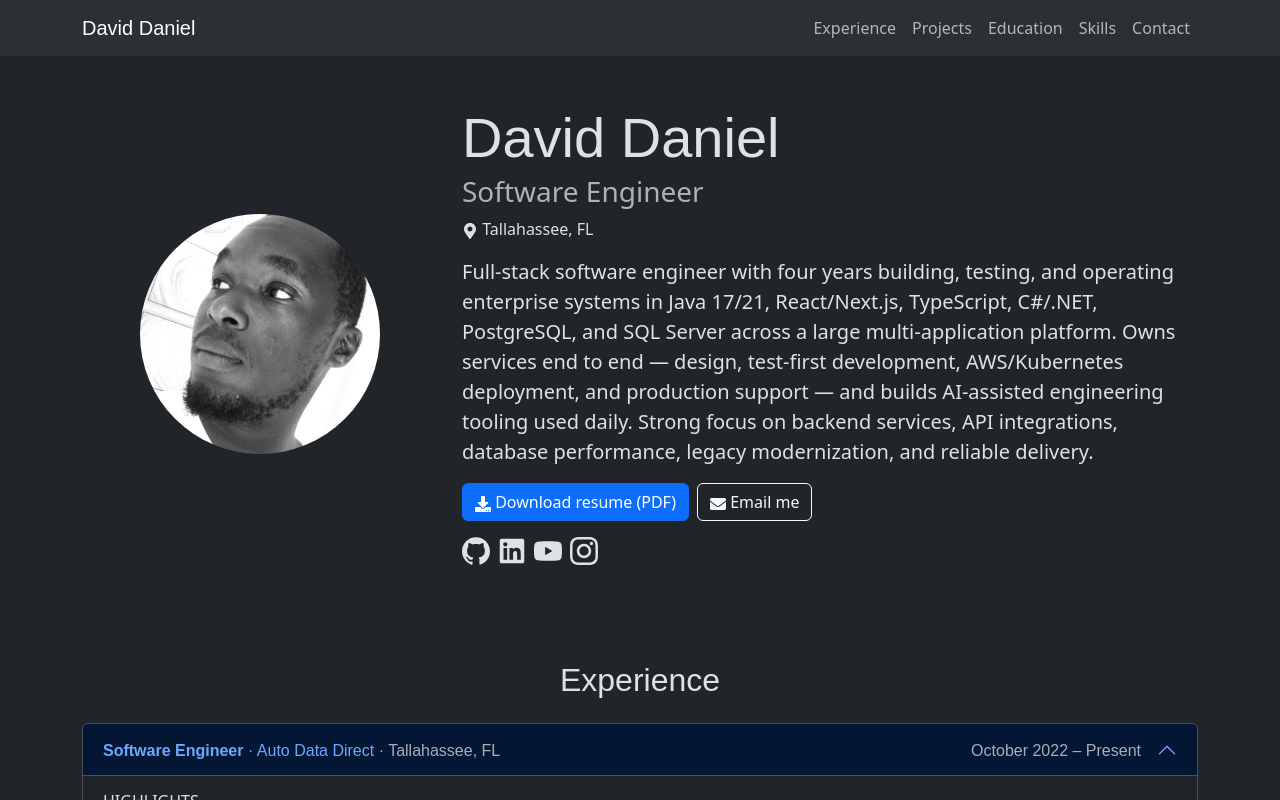
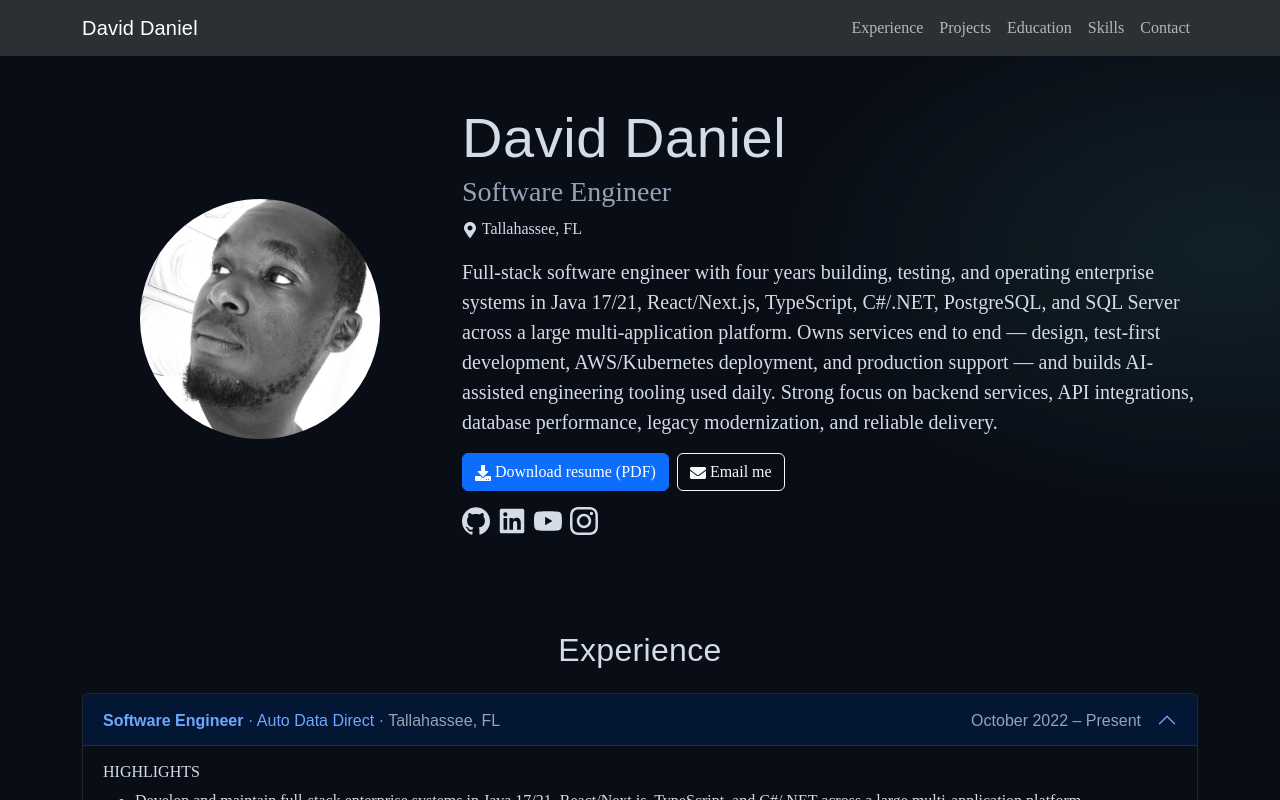
Before and after one commit to david-codez/resume-app, a Next.js app: page / in a window 1280 px wide. Shown: the top 800 px of the page. Built offline with nearby package versions, Linux system fonts and the light colour scheme; a web font is replaced by a local one.

Commit message:
Add visual redesign contract: design tokens, base styles, body font and lane recipes

```diff
--- a/pages/_app.js
+++ b/pages/_app.js
@@ -1,4 +1,4 @@
-import { Cormorant_SC } from 'next/font/google'
+import { Cormorant_SC, Inter } from 'next/font/google'
 import 'bootstrap/dist/css/bootstrap.min.css'
 import '../styles/globals.css'
 
@@ -9,9 +9,15 @@ const headingFont = Cormorant_SC({
   display: 'swap',
 })
 
+const bodyFont = Inter({
+  subsets: ['latin'],
+  variable: '--font-body',
+  display: 'swap',
+})
+
 export default function MyApp({ Component, pageProps }) {
   return (
-    <div className={headingFont.variable}>
+    <div className={`${headingFont.variable} ${bodyFont.variable}`}>
       <Component {...pageProps} />
     </div>
   )
--- a/styles/globals.css
+++ b/styles/globals.css
@@ -1,6 +1,42 @@
+:root {
+  --site-bg: #090d16;
+  --site-bg-raised: #0f1523;
+  --site-surface: rgba(255, 255, 255, 0.04);
+  --site-surface-hover: rgba(255, 255, 255, 0.08);
+  --site-border: rgba(255, 255, 255, 0.1);
+  --site-border-strong: rgba(124, 156, 255, 0.5);
+  --site-text-muted: #98a2b6;
+  --site-accent: #7c9cff;
+  --site-accent-alt: #5eead4;
+  --site-on-accent: #06101f;
+  --site-gradient: linear-gradient(120deg, var(--site-accent) 0%, var(--site-accent-alt) 100%);
+  --site-radius: 1rem;
+  --site-shadow: 0 1.25rem 3rem -1.5rem rgba(0, 0, 0, 0.8);
+}
+
+[data-bs-theme='dark'] {
+  --bs-body-bg: var(--site-bg);
+  --bs-body-color: #d5dbe7;
+  --bs-body-font-family: var(--font-body), system-ui, -apple-system, 'Segoe UI', sans-serif;
+  --bs-secondary-color: var(--site-text-muted);
+  --bs-border-color: var(--site-border);
+  --bs-link-color: var(--site-accent);
+  --bs-link-hover-color: var(--site-accent-alt);
+  --bs-link-color-rgb: 124, 156, 255;
+  --bs-link-hover-color-rgb: 94, 234, 212;
+}
+
 html {
   scroll-behavior: smooth;
   scroll-padding-top: 4.5rem;
+}
+
+body {
+  background:
+    radial-gradient(60rem 32rem at 12% -8%, rgba(124, 156, 255, 0.16), transparent 62%),
+    radial-gradient(48rem 28rem at 96% 4%, rgba(94, 234, 212, 0.09), transparent 58%),
+    var(--site-bg);
+  background-repeat: no-repeat;
 }
 
 h1,
@@ -8,24 +44,133 @@ h2,
 h3,
 .navbar-brand {
   font-family: var(--font-heading), Georgia, serif;
+  letter-spacing: 0.01em;
 }
 
-.skill-icon,
+:focus-visible {
+  outline: 2px solid var(--site-accent);
+  outline-offset: 3px;
+}
+
+.site-section {
+  padding-block: clamp(3.5rem, 8vw, 6rem);
+}
+
+.section-title {
+  font-size: clamp(2rem, 4vw, 2.75rem);
+  font-weight: 700;
+  margin-bottom: 2.5rem;
+}
+
+.section-title::after {
+  content: '';
+  display: block;
+  width: 3.5rem;
+  height: 0.25rem;
+  margin-top: 0.75rem;
+  border-radius: 999px;
+  background: var(--site-gradient);
+}
+
+.text-gradient {
+  background: var(--site-gradient);
+  -webkit-background-clip: text;
+  background-clip: text;
+  color: transparent;
+}
+
+.glass-card {
+  background: var(--site-surface);
+  border: 1px solid var(--site-border);
+  border-radius: var(--site-radius);
+  box-shadow: var(--site-shadow);
+  -webkit-backdrop-filter: blur(10px);
+  backdrop-filter: blur(10px);
+  transition: transform 0.2s ease, border-color 0.2s ease, background-color 0.2s ease;
+}
+
+.glass-card-interactive:hover {
+  transform: translateY(-4px);
+  border-color: var(--site-border-strong);
+  background: var(--site-surface-hover);
+}
+
+.btn-accent,
+.btn-ghost {
+  display: inline-flex;
+  align-items: center;
+  gap: 0.5rem;
+  padding: 0.7rem 1.4rem;
+  border-radius: 999px;
+  font-weight: 600;
+  text-decoration: none;
+  transition: transform 0.15s ease, filter 0.15s ease, border-color 0.15s ease, color 0.15s ease;
+}
+
+.btn-accent {
+  background: var(--site-gradient);
+  color: var(--site-on-accent);
+  border: 1px solid transparent;
+}
+
+.btn-accent:hover {
+  color: var(--site-on-accent);
+  filter: brightness(1.1);
+  transform: translateY(-2px);
+}
+
+.btn-ghost {
+  background: transparent;
+  color: var(--bs-body-color);
+  border: 1px solid var(--site-border);
+}
+
+.btn-ghost:hover {
+  color: var(--site-accent-alt);
+  border-color: var(--site-accent-alt);
+  transform: translateY(-2px);
+}
+
 .social-link {
   color: inherit;
   transition: color 0.15s ease-in-out;
 }
 
 .social-link:hover {
-  color: var(--bs-primary);
+  color: var(--site-accent-alt);
 }
 
-.skill-grid {
-  display: grid;
-  grid-template-columns: repeat(auto-fill, minmax(7rem, 1fr));
-  gap: 1.5rem 1rem;
+@keyframes site-reveal {
+  from {
+    opacity: 0;
+    transform: translateY(1.5rem);
+  }
+  to {
+    opacity: 1;
+    transform: none;
+  }
 }
 
-.skill-cell:hover .skill-icon {
-  color: var(--skill-brand-color, var(--bs-primary));
+@supports (animation-timeline: view()) {
+  .reveal {
+    animation: site-reveal linear both;
+    animation-timeline: view();
+    animation-range: entry 0% entry 35%;
+  }
 }
+
+@media (prefers-reduced-motion: reduce) {
+  html {
+    scroll-behavior: auto;
+  }
+
+  .reveal {
+    animation: none;
+  }
+
+  .glass-card,
+  .btn-accent,
+  .btn-ghost {
+    transition: none;
+  }
+}
```
Also changed, not shown: 1 other file (tests, documents, lock files or other folders).
